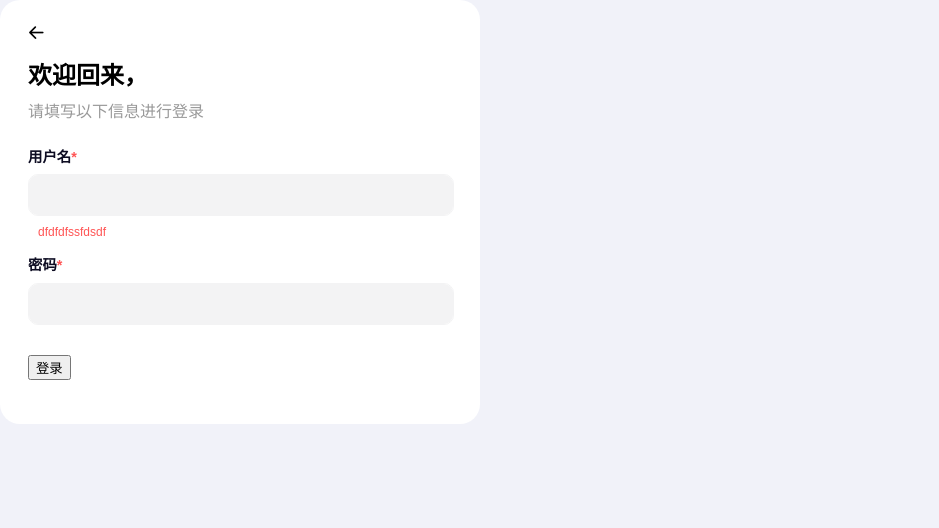
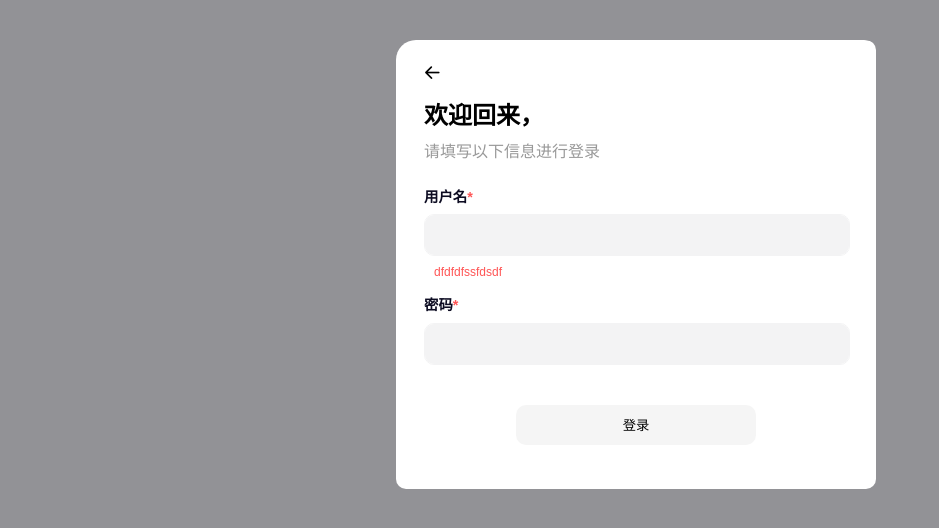
Before and after one commit to idiot22/cat-blog, a Vue app: page /login in a window 1280 px wide. Shown: the top 528 px of the page, without its empty margins (0-939 px from the left). Built offline with nearby package versions, Linux system fonts and the light colour scheme.

Commit message:
修改登录框样式

```diff
--- a/package.json
+++ b/package.json
@@ -9,6 +9,7 @@
   },
   "dependencies": {
     "core-js": "^3.6.5",
+    "sass-loader": "^10.1.0",
     "vue": "^2.6.11",
     "vue-router": "^3.4.5"
   },
--- a/src/App.vue
+++ b/src/App.vue
@@ -23,5 +23,6 @@ body{
   -moz-osx-font-smoothing: grayscale;
   scroll-behavior: smooth;
   -webkit-tap-highlight-color: transparent;
+  height: 100%;
 }
 </style>
--- a/src/pages/Login.vue
+++ b/src/pages/Login.vue
@@ -1,5 +1,6 @@
 <template>
   <div class="login-wraper">
+    <div class="container-scroll-wraper">
       <div class="container">
         <div class="head">
             <i class="iconfont icon-fanhuijiantou"></i>
@@ -24,10 +25,11 @@
               </div>
               <p class="warning"></p>
             </div>
-          <div>
+            <div class="btn-wraper">
               <button>登录</button>
             </div>
           </form>
+        </div>
       </div>
     </div>
     <div class="mask"></div>
@@ -45,16 +47,33 @@ export default {
 </script>
 
 <style lang='scss' scoped>
+.login-wraper{
+  height: 100%;
+  display: flex;
+  justify-content: center;
+  align-items: center;
+}
+.container-scroll-wraper{
+  width: 488px;
+  height: 90%;
+  overflow-y:scroll;
+  border-radius: 20px;
+}
 .container{
   background: white;
-  border-radius: 20px;
+  border-radius: 10px;
   width: 480px;
+  position: relative;
+  z-index: 1000;
   .head{
     padding: 12px 28px 0px;
     height: 36px;
     font-weight: bold;
     font-size: 2rem;
-    line-height: 2rem
+    line-height: 2rem;
+    i{
+      cursor: pointer;
+    }
   }
   .login-box{
     max-height: 90%;
@@ -114,6 +133,42 @@ export default {
         padding: 10px;
       }
     }
+    .btn-wraper{
+      margin-top: 20px;
+      display: flex;
+      justify-content: center;
+      button{
+        width: 240px;
+        height: 40px;
+        background-color: #f5f5f5;
+        border-radius: 10px;
+        border: none;
+        outline: none;
+        cursor: pointer;
       }
     }
+  }
+}
+/**滚动条样式**/
+.container-scroll-wraper::-webkit-scrollbar{
+  width: 8px;
+  border-radius: 10px;
+}
+.container-scroll-wraper::-webkit-scrollbar-thumb{
+  background: rgba(71, 70, 70,0.2);
+  border-radius: 10px;
+}
+.container-scroll-wraper::-webkit-scrollbar-track{
+  background: rgba(71, 70, 70,0.1);
+  border-radius: 10px;
+}
+.mask{
+  opacity: 0.46;
+  background: rgb(33, 33, 33);
+  width: 100%;
+  height: 100%;
+  position: absolute;
+  top:0px;
+  left: 0px;
+}
 </style>
```
Also changed, not shown: 1 other file (tests, documents, lock files or other folders). Lines whose indentation alone changed are shown as unchanged.
